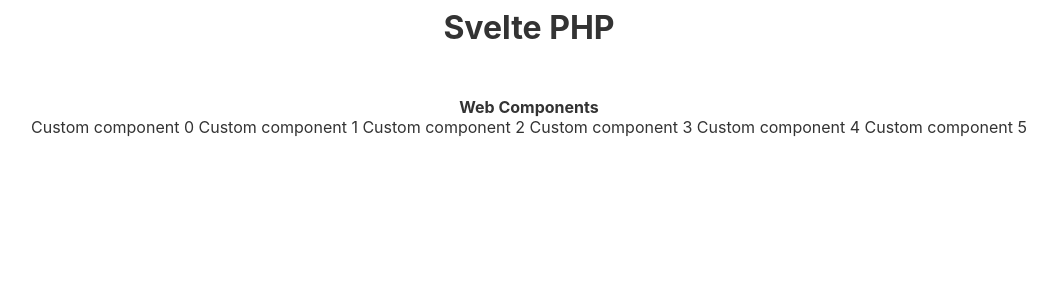
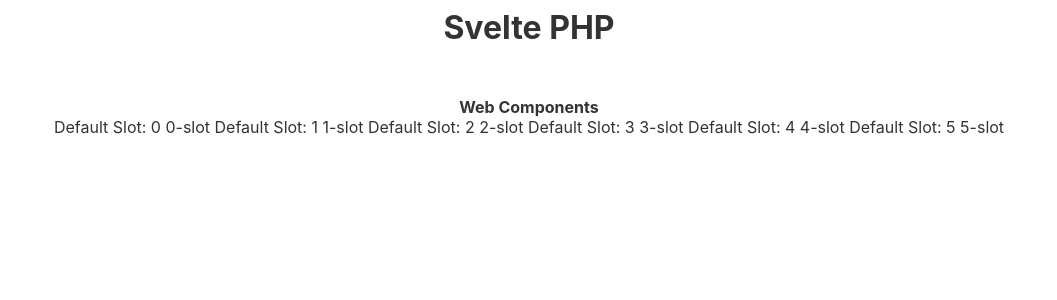
Before and after one commit to xyzmes/Svelte-in-PHP-Rendered-Page, a PHP site: page / in a window 1280 px wide. Shown: the top 300 px of the page, without its empty margins (111-1168 px from the left). Run offline with PHP 8.4, Linux system fonts and the light colour scheme; some libraries are stand-ins or nearby versions.

Commit message:
Multiple Slot usage added

```diff
--- a/index.php
+++ b/index.php
@@ -23,7 +23,10 @@
 			<?php
 			for ($x = 0; $x <= 5; $x++) {
 				echo <<<EOL
-	<my-element data-id="$x-element">Custom component $x </my-element>
+	<my-element>
+	Default Slot: $x
+	<span slot="secondslot">$x-slot</span>
+	</my-element>
 EOL;
 			}
 			?>
--- a/src/MyElement.svelte
+++ b/src/MyElement.svelte
@@ -41,8 +41,9 @@
   <!-- Get the text inside the element vis slot -->
   <!-- Text is rendered in server -->
   <h1>
+	<!-- Default slot -->
     <slot />
   </h1>
-  <p>This is a web component</p>
+  <p>Second slot with id: <slot name="secondslot"></slot></p>
   <button on:click={increment}>Count: {count}</button>
 </section>
```
